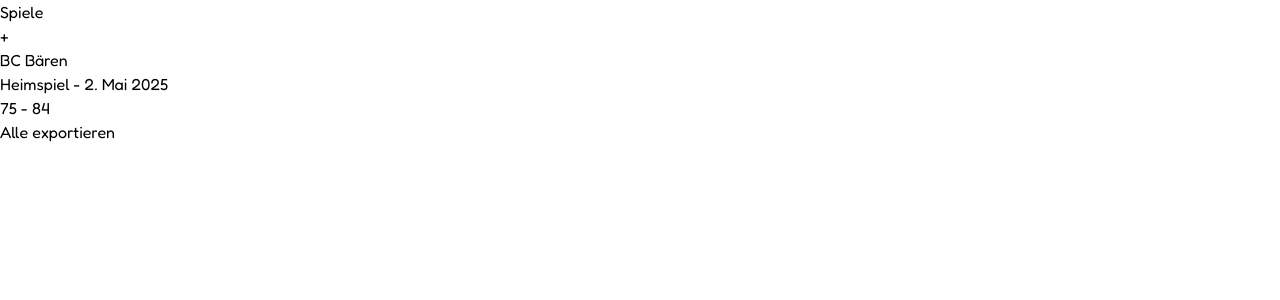
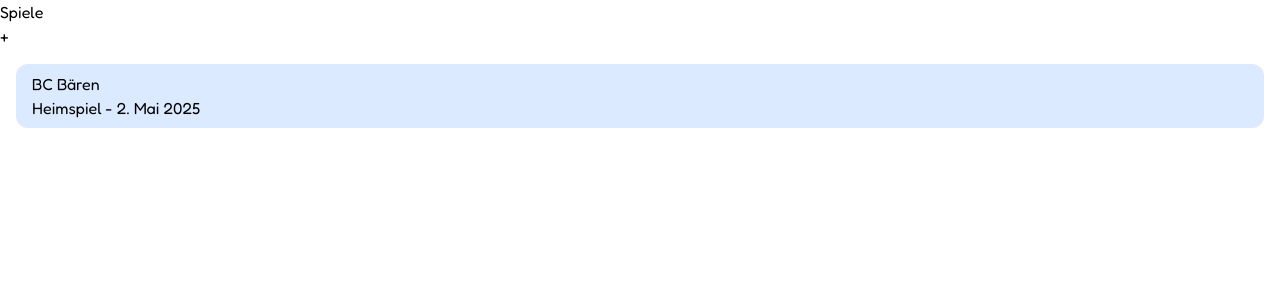
Before and after one commit to silvankammermann/stattrack, a React (Vite) app: page / in a window 1280 px wide. Shown: the top 300 px of the page. Built offline with nearby package versions, Linux system fonts and the light colour scheme.

Commit message:
Basic index page

```diff
--- a/src/pages/Index.tsx
+++ b/src/pages/Index.tsx
@@ -1,10 +1,9 @@
+import { Link } from "react-router-dom"
+import { games } from "../data/games"
+
 export default function Index() {
 
   const addGame = () => {
-    // TODO
-  }
-
-  const exportAll = () => {
     // TODO
   }
 
@@ -12,13 +11,13 @@ export default function Index() {
     <h1>Spiele</h1>
     <button onClick={addGame}>+</button>
 
-    <div>
-      <p>BC Bären</p>
-      <p>Heimspiel - 2. Mai 2025</p>
-      <p>75 - 84</p>
-    </div>
-    <footer>
-      <button onClick={exportAll}>Alle exportieren</button>
-    </footer>
+    {games.map(game => <Link to={`/game/${game.id}`} key={game.id}>
+      <div className="bg-blue-100 px-4 py-2 rounded-xl m-4">
+        <h2>{game.opponent.name}</h2>
+        <p>
+          {game.homeGame ? "Heimspiel" : "Auswärtsspiel"} - {game.date}
+        </p>
+      </div>
+    </Link>)}
   </>
 }
```
